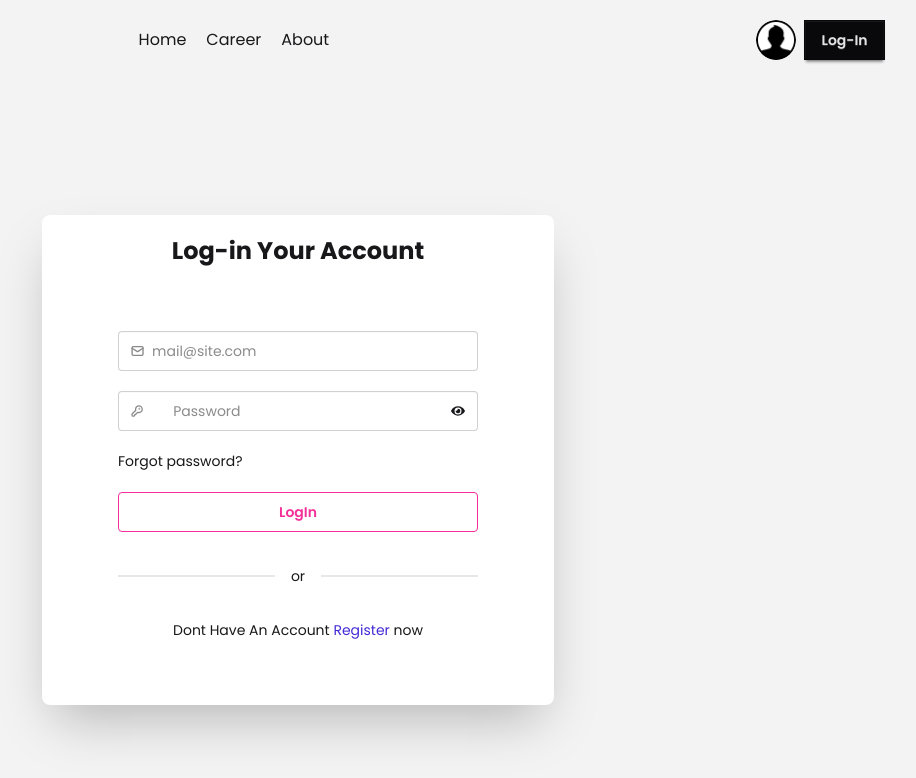
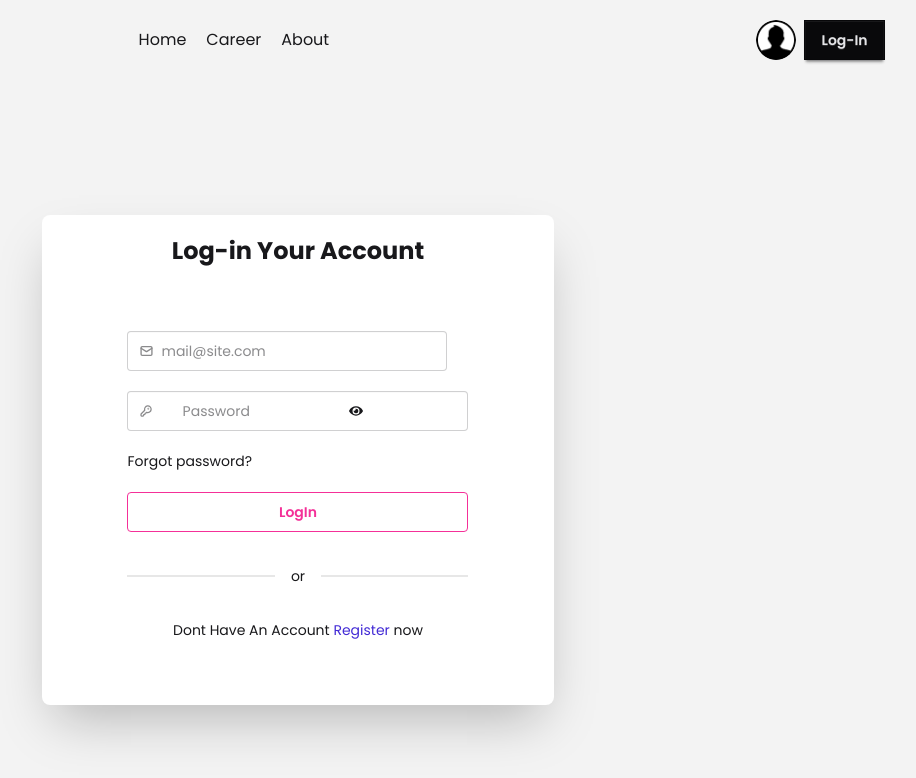
Before and after one commit to sadhin28/My-Dragon-News, a React (Vite) app: page /auth/login in a window 1280 px wide. Shown: the top 778 px of the page, without its empty margins (342-1258 px from the left). Built offline with nearby package versions, Linux system fonts and the light colour scheme; no server answers.

Commit message:
add width

```diff
--- a/src/components/Page/Login.jsx
+++ b/src/components/Page/Login.jsx
@@ -65,7 +65,7 @@ const Login = () => {
                 <div className="card-body ">
                     <form onSubmit={handelLogin} className="flex py-10 flex-col gap-5  mx-auto">
                         <div className="">
-                            <label className="input w-90 validator">
+                            <label className="input  validator">
                                 <svg className="h-[1em] opacity-50" xmlns="http://www.w3.org/2000/svg" viewBox="0 0 24 24">
                                     <g
                                         strokeLinejoin="round"
@@ -98,7 +98,7 @@ const Login = () => {
                                         <circle cx="16.5" cy="7.5" r=".5" fill="currentColor"></circle>
                                     </g>
                                 </svg>
-                                 <p  onClick={() => setShowPassword(!showPassword)} className="relative  cursor-pointer left-75">{showPassword ? <FaEyeSlash /> : <FaEye />}</p>
+                                 <p  onClick={() => setShowPassword(!showPassword)} className="relative  cursor-pointer left-47">{showPassword ? <FaEyeSlash /> : <FaEye />}</p>
                                 <input
                                     className=""
                                     name="password"
```
